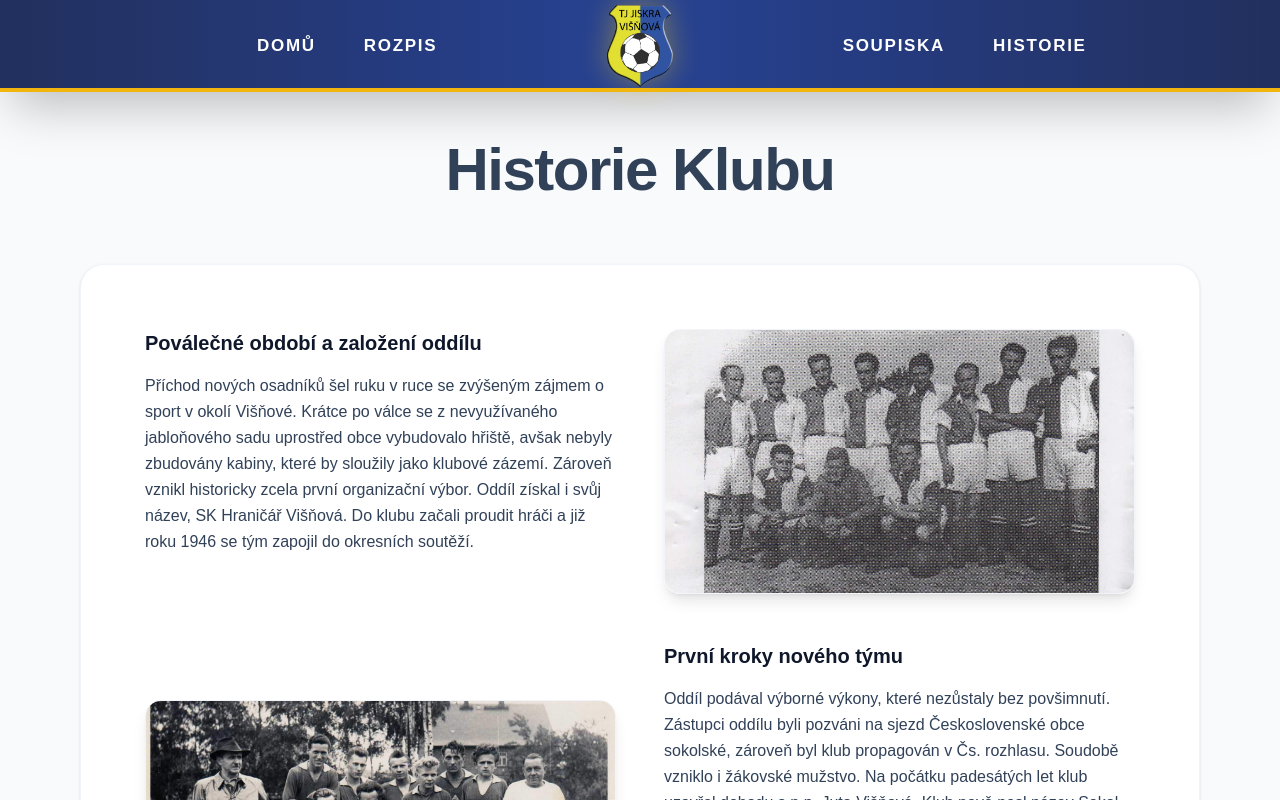
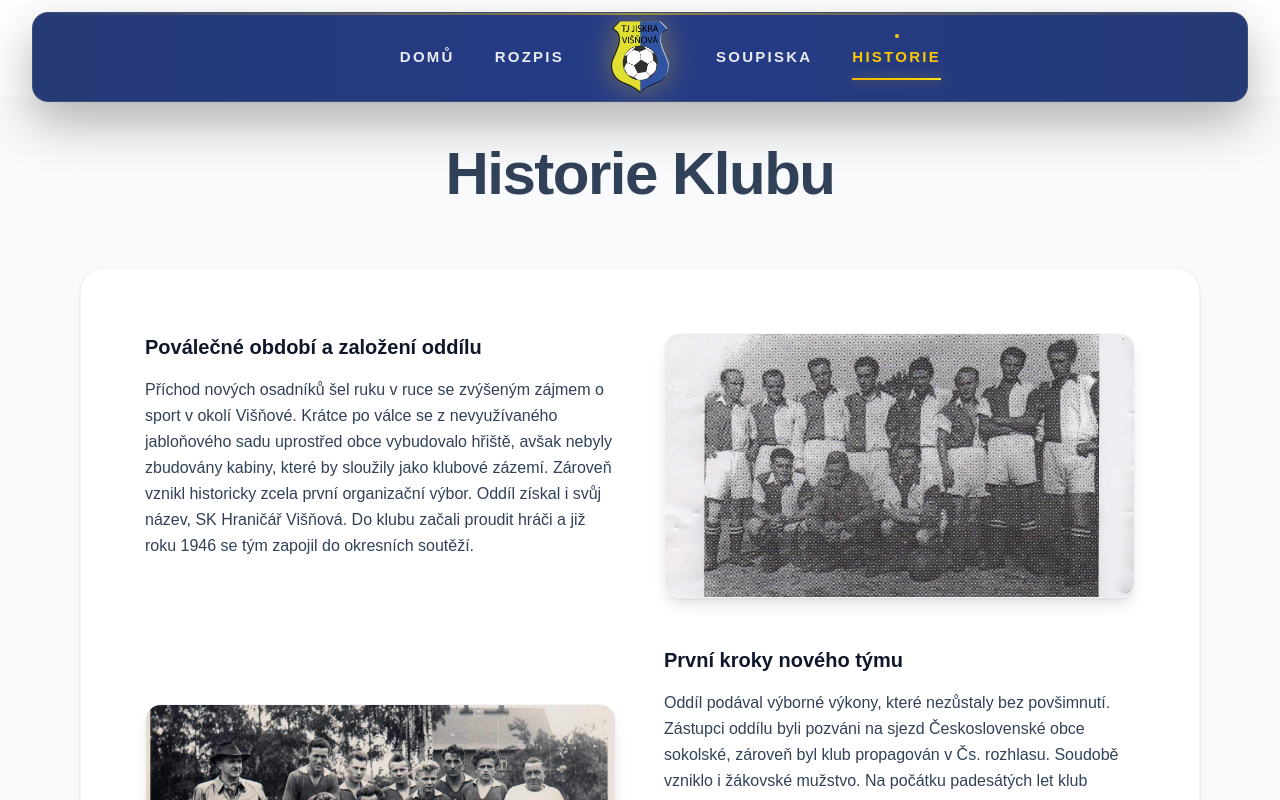
Before and after one commit to VojtaKaniok11/Visnova-frontend, a Next.js app in the folder frontend/: page /historie in a window 1280 px wide. Shown: the top 800 px of the page. Built offline with nearby package versions, Linux system fonts and the light colour scheme.

Commit message:
Komplet hotovo

```diff
--- a/frontend/app/layout.tsx
+++ b/frontend/app/layout.tsx
@@ -22,7 +22,7 @@ export default function RootLayout({
         <Navbar />
 
         {/* Main Content */}
-        <main className="flex-grow pt-[92px]">
+        <main className="flex-grow pt-24">
           {children}
         </main>
 
--- a/frontend/app/page.tsx
+++ b/frontend/app/page.tsx
@@ -69,10 +69,10 @@ export default async function Home() {
       <section id="hero" className="relative w-full h-[70vh] sm:h-[80vh] lg:h-[85vh] -mt-[92px] pt-[92px] overflow-hidden">
         {/* Background Team Photo */}
         <Image
-          src="/uvodni_foto.jpg"
+          src="/IMG_9864.JPG"
           alt="Týmová fotografie TJ Jiskra Višňová"
           fill
-          className="object-cover object-[center_40%]"
+          className="object-cover object-[center_65%]"
           priority
           quality={90}
         />
--- a/frontend/components/Navbar.tsx
+++ b/frontend/components/Navbar.tsx
@@ -3,43 +3,44 @@
 import { useState } from 'react';
 import Link from 'next/link';
 import Image from 'next/image';
+import { usePathname } from 'next/navigation';
 
 const Navbar = () => {
   const [isOpen, setIsOpen] = useState(false);
+  const pathname = usePathname();
+
+  const navLinks = [
+    { name: 'Domů', href: '/' },
+    { name: 'Rozpis', href: '/rozpis' },
+    { name: 'Soupiska', href: '/soupiska' },
+    { name: 'Historie', href: '/historie' },
+  ];
 
   return (
-    <header className="fixed w-full z-50 h-[92px]">
-      {/* Glossy Backdrop with Team Colors */}
-      <div className="absolute inset-0 bg-gradient-to-r from-blue-950 via-blue-900 to-blue-950 border-b-4 border-yellow-500 shadow-2xl"></div>
+    <header className="fixed top-0 left-0 right-0 z-50 px-4 sm:px-6 lg:px-8 pt-3">
+      <div className="max-w-7xl mx-auto relative">
+        {/* Main Navbar Container - Floating Island Style */}
+        <div className="relative flex items-center justify-between rounded-2xl overflow-hidden bg-blue-950/90 backdrop-blur-xl border border-white/10 shadow-[0_20px_50px_rgba(0,0,0,0.3)] py-2">
+          {/* Subtle Glow Background */}
+          <div className="absolute inset-0 bg-gradient-to-r from-blue-900/40 via-blue-800/40 to-blue-900/40"></div>
 
-      {/* Decorative inner glow */}
-      <div className="absolute inset-0 bg-white/5 pointer-events-none"></div>
+          {/* Decorative Top Border for premium feel */}
+          <div className="absolute top-0 left-0 right-0 h-[2px] bg-gradient-to-r from-transparent via-yellow-400/50 to-transparent"></div>
 
-      <div className="relative max-w-7xl mx-auto px-4 sm:px-6 lg:px-8 h-full">
           {/* Desktop Navigation */}
-        <div className="hidden md:grid md:grid-cols-3 items-center h-full">
+          <div className="hidden md:flex items-center justify-between w-full px-8 relative z-10">
             {/* Left Links */}
-          <div className="flex justify-end gap-x-12">
-            {[
-              { name: 'Domů', href: '/' },
-              { name: 'Rozpis', href: '/rozpis' },
-            ].map((link) => (
-              <Link
-                key={link.name}
-                href={link.href}
-                className="relative text-white hover:text-yellow-400 font-bold tracking-widest transition-all duration-300 uppercase text-[17px] group py-2"
-              >
-                {link.name}
-                <span className="absolute bottom-0 left-0 w-0 h-0.5 bg-yellow-400 transition-all duration-300 group-hover:w-full shadow-[0_0_8px_rgba(250,204,21,0.6)]"></span>
-              </Link>
+            <div className="flex items-center gap-x-10 flex-1 justify-end pr-4">
+              {navLinks.slice(0, 2).map((link) => (
+                <NavLink key={link.name} link={link} active={pathname === link.href} />
               ))}
             </div>
 
-          {/* Center Logo - With a glow effect container */}
-          <div className="flex justify-center items-center">
-            <div className="relative group">
+            {/* Center Logo - Reduced size for slimmer look */}
+            <div className="flex justify-center px-6">
+              <Link href="/" className="relative group">
                 <div className="absolute -inset-4 bg-yellow-400/20 rounded-full blur-2xl opacity-0 group-hover:opacity-100 transition-opacity duration-500"></div>
-              <Link href="/" className="relative h-[82px] w-[82px] block transform transition-transform duration-500 hover:scale-110">
+                <div className="relative h-[72px] w-[72px] transition-transform duration-500 group-hover:scale-110">
                   <Image
                     src="/logo.png"
                     alt="Logo Jiskra Višňová"
@@ -47,79 +48,92 @@ const Navbar = () => {
                     className="object-contain drop-shadow-[0_0_15px_rgba(250,204,21,0.4)]"
                     priority
                   />
+                </div>
               </Link>
-            </div>
             </div>
 
             {/* Right Links */}
-          <div className="flex justify-start gap-x-12">
-            {[
-              { name: 'Soupiska', href: '/soupiska' },
-              { name: 'Historie', href: '/historie' },
-            ].map((link) => (
-              <Link
-                key={link.name}
-                href={link.href}
-                className="relative text-white hover:text-yellow-400 font-bold tracking-widest transition-all duration-300 uppercase text-[17px] group py-2"
-              >
-                {link.name}
-                <span className="absolute bottom-0 left-0 w-0 h-0.5 bg-yellow-400 transition-all duration-300 group-hover:w-full shadow-[0_0_8px_rgba(250,204,21,0.6)]"></span>
-              </Link>
+            <div className="flex items-center gap-x-10 flex-1 justify-start pl-4">
+              {navLinks.slice(2).map((link) => (
+                <NavLink key={link.name} link={link} active={pathname === link.href} />
               ))}
             </div>
           </div>
 
-        {/* Mobile Navigation */}
-        <div className="md:hidden flex justify-between items-center h-full relative z-10">
-          <Link href="/" className="relative h-16 w-16 transform transition-transform hover:scale-105 active:scale-95">
+          {/* Mobile Navigation Header */}
+          <div className="md:hidden flex justify-between items-center w-full px-6 relative z-10 py-1">
+            <Link href="/" className="relative h-12 w-12 transform transition-transform hover:scale-105 active:scale-95">
               <Image
                 src="/logo.png"
                 alt="Logo Jiskra Višňová"
                 fill
-              className="object-contain drop-shadow-lg"
+                className="object-contain"
                 priority
               />
             </Link>
 
             <button
               onClick={() => setIsOpen(!isOpen)}
-            className="relative w-12 h-12 flex items-center justify-center text-white hover:text-yellow-400 transition-colors group"
+              className="relative w-10 h-10 flex items-center justify-center text-white hover:text-yellow-400 transition-colors group focus:outline-none"
               aria-label="Toggle menu"
             >
-            <div className="w-8 h-8 relative flex items-center justify-center">
-              <span className={`absolute block w-6 h-0.5 bg-current transition-all duration-300 ease-in-out ${isOpen ? 'rotate-45 translate-y-0' : '-translate-y-2'}`}></span>
-              <span className={`absolute block w-6 h-0.5 bg-current transition-all duration-300 ease-in-out ${isOpen ? 'opacity-0' : 'opacity-100'}`}></span>
-              <span className={`absolute block w-6 h-0.5 bg-current transition-all duration-300 ease-in-out ${isOpen ? '-rotate-45 translate-y-0' : 'translate-y-2'}`}></span>
+              <div className="w-6 h-6 relative flex items-center justify-center">
+                <span className={`absolute block w-full h-0.5 bg-current transition-all duration-300 ease-in-out ${isOpen ? 'rotate-45 translate-y-0' : '-translate-y-2'}`}></span>
+                <span className={`absolute block w-full h-0.5 bg-current transition-all duration-300 ease-in-out ${isOpen ? 'opacity-0' : 'opacity-100'}`}></span>
+                <span className={`absolute block w-full h-0.5 bg-current transition-all duration-300 ease-in-out ${isOpen ? '-rotate-45 translate-y-0' : 'translate-y-2'}`}></span>
               </div>
             </button>
           </div>
         </div>
 
         {/* Mobile Menu Dropdown */}
-      <div className={`md:hidden absolute top-full left-0 w-full overflow-hidden transition-all duration-500 cubic-bezier(0.4, 0, 0.2, 1) bg-blue-950 border-t border-white/10 ${isOpen ? 'max-h-screen shadow-2xl' : 'max-h-0 opacity-0'}`}>
-        <nav className="flex flex-col px-6 py-8 space-y-2 bg-gradient-to-b from-blue-950 to-blue-900/95">
-          {[
-            { name: 'Domů', href: '/' },
-            { name: 'Rozpis', href: '/rozpis' },
-            { name: 'Soupiska', href: '/soupiska' },
-            { name: 'Historie', href: '/historie' },
-          ].map((link) => (
+        <div
+          className={`md:hidden absolute top-full left-0 right-0 overflow-hidden transition-all duration-500 ease-[cubic-bezier(0.23,1,0.32,1)]
+            ${isOpen ? 'max-h-[400px] opacity-100' : 'max-h-0 opacity-0 pointer-events-none'}`}
+        >
+          <div className="bg-blue-950/95 backdrop-blur-2xl border-t border-white/10 shadow-2xl p-4 space-y-1">
+            {navLinks.map((link) => (
               <Link
                 key={link.name}
                 href={link.href}
                 onClick={() => setIsOpen(false)}
-              className="flex items-center justify-between text-white hover:text-yellow-400 font-bold tracking-widest transition-all duration-300 uppercase text-lg py-4 border-b border-white/5 active:bg-white/5 px-2 rounded-lg"
+                className={`flex items-center justify-between px-5 py-4 rounded-xl transition-all duration-300 group
+                  ${pathname === link.href ? 'bg-white/10 text-yellow-400' : 'text-white/80 hover:bg-white/5 hover:text-white'}`}
               >
-              {link.name}
-              <svg className="w-5 h-5 text-yellow-500/50" fill="none" stroke="currentColor" viewBox="0 0 24 24">
+                <span className="font-bold tracking-widest uppercase text-base">{link.name}</span>
+                <div className={`w-8 h-8 rounded-full flex items-center justify-center border border-white/10 group-hover:border-yellow-400/50 group-hover:bg-yellow-400/10 transition-all duration-300`}>
+                  <svg className="w-4 h-4 text-yellow-400" fill="none" stroke="currentColor" viewBox="0 0 24 24">
                     <path strokeLinecap="round" strokeLinejoin="round" strokeWidth="2" d="M9 5l7 7-7 7"></path>
                   </svg>
+                </div>
               </Link>
             ))}
-        </nav>
+          </div>
+        </div>
       </div>
     </header>
   );
 };
 
+const NavLink = ({ link, active }: { link: { name: string; href: string }; active: boolean }) => (
+  <Link
+    href={link.href}
+    className={`relative font-bold tracking-[0.15em] transition-all duration-300 uppercase text-[15px] group py-2
+      ${active ? 'text-yellow-400' : 'text-white/90 hover:text-white'}`}
+  >
+    {link.name}
+    {/* Animated Underline */}
+    <span
+      className={`absolute -bottom-1 left-0 h-[2px] bg-gradient-to-r from-yellow-500 to-yellow-300 transition-all duration-500
+        ${active ? 'w-full shadow-[0_0_12px_rgba(234,179,8,0.6)]' : 'w-0 group-hover:w-full opacity-0 group-hover:opacity-100'}`}
+    ></span>
+
+    {/* Micro-dot Indicator */}
+    <span
+      className={`absolute -top-1 left-1/2 -translate-x-1/2 w-1 h-1 bg-yellow-400 rounded-full transition-all duration-500
+        ${active ? 'opacity-100 translate-y-0' : 'opacity-0 -translate-y-2 group-hover:opacity-50 group-hover:translate-y-0'}`}
+    ></span>
+  </Link>
+);
+
 export default Navbar;
```
Also changed, not shown: 1 other file (tests, documents, lock files or other folders). Lines whose indentation alone changed are shown as unchanged.
